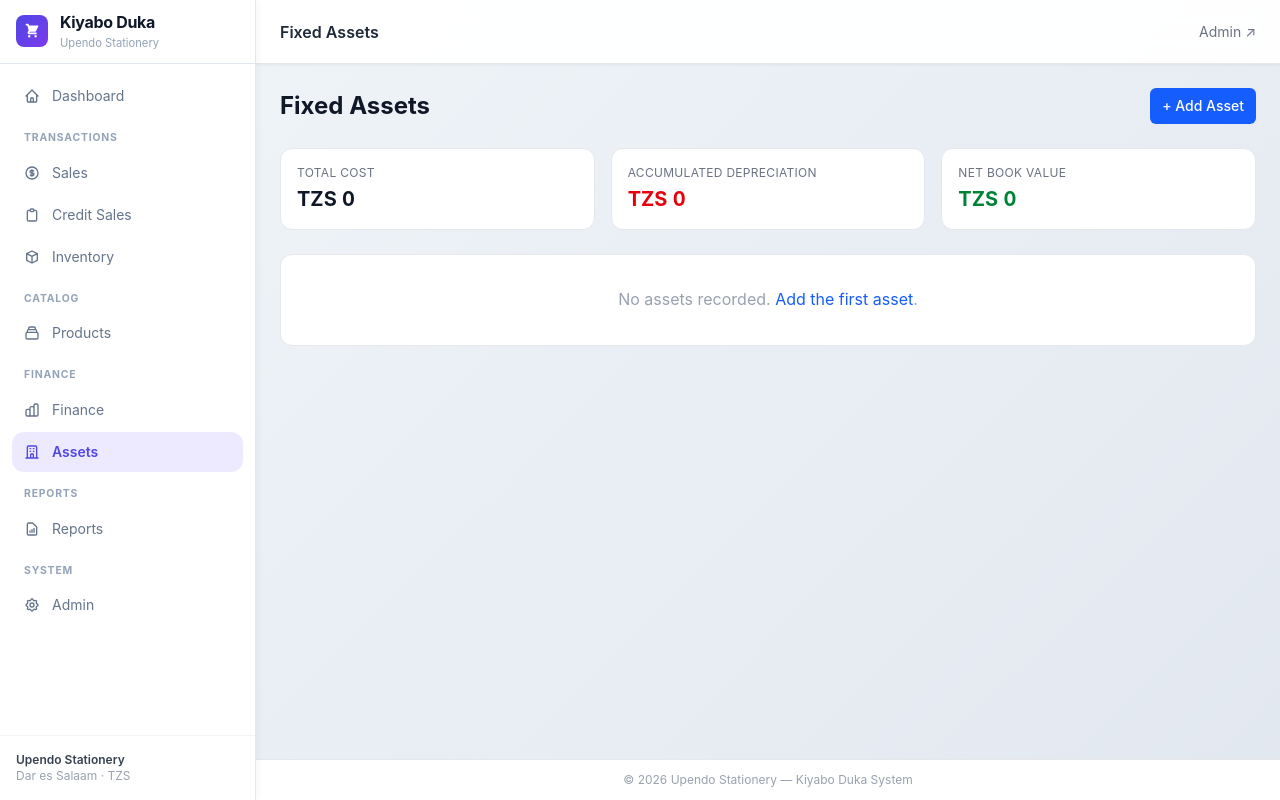
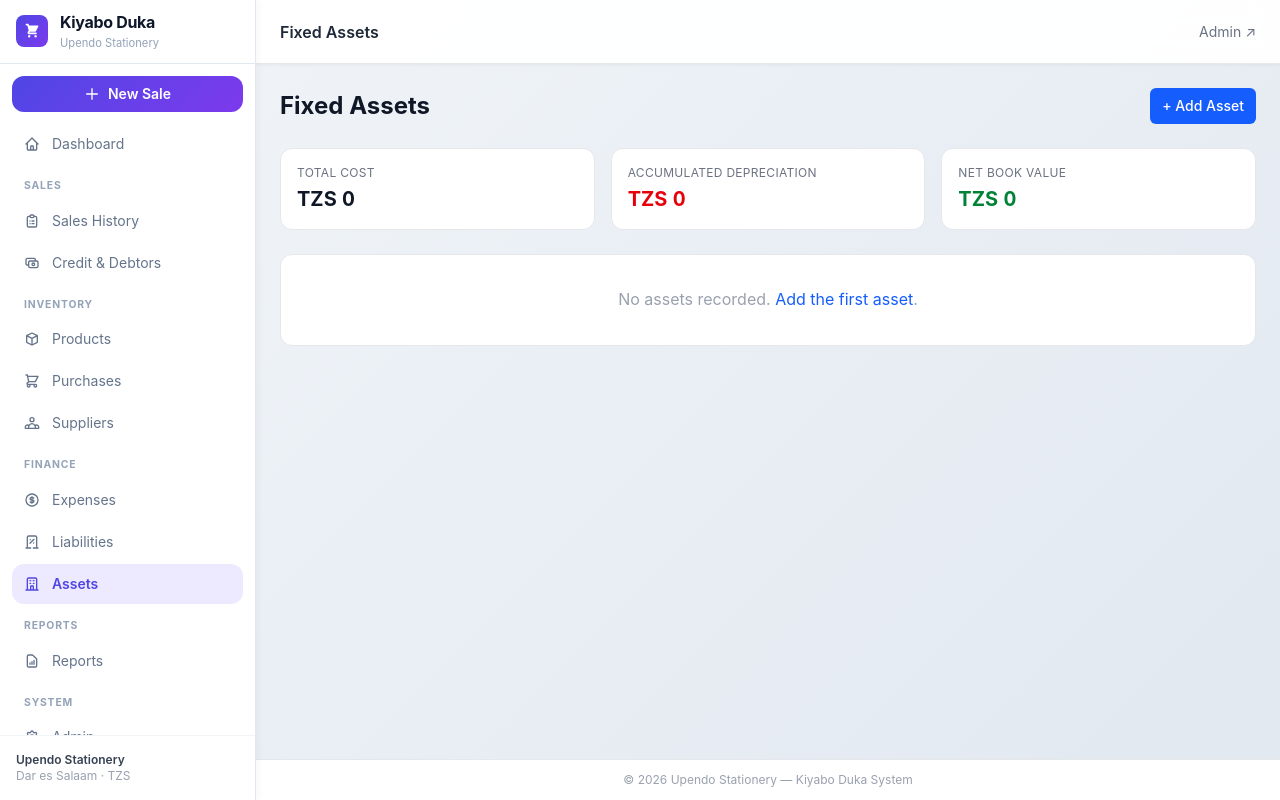
Before and after one commit to kiyaboapp/duka-letu, a Django app: page /assets/ in a window 1280 px wide. Run offline with Django 5.2, Linux system fonts and the light colour scheme; data that the repository does not hold is empty; style sheets or scripts are compiled from the project's sources.

Commit message:
fix(sidebar): complete nav — add Suppliers, Expenses, Liabilities, New Sale CTA

```diff
--- a/templates/base.html
+++ b/templates/base.html
@@ -433,8 +433,18 @@
             </a>
         </div>
 
+        <!-- Quick action -->
+        <div class="px-3 pt-3 pb-1">
+            <a href="{% url 'sales:sale_create' %}"
+               class="flex items-center justify-center gap-2 w-full py-2 rounded-lg text-sm font-semibold text-white no-underline"
+               style="background: linear-gradient(135deg, var(--primary) 0%, #7c3aed 100%);">
+                <svg class="w-4 h-4" fill="none" stroke="currentColor" viewBox="0 0 24 24"><path stroke-linecap="round" stroke-linejoin="round" stroke-width="2" d="M12 4v16m8-8H4"/></svg>
+                New Sale
+            </a>
+        </div>
+
         <!-- Nav -->
-        <nav class="flex-1 overflow-y-auto py-3 px-3 space-y-0.5">
+        <nav class="flex-1 overflow-y-auto py-2 px-3 space-y-0.5">
 
             <a href="{% url 'dashboard:index' %}"
                class="flex items-center gap-3 px-3 py-2.5 rounded-lg text-sm {% if request.resolver_match.app_name == 'dashboard' %}active{% endif %}">
@@ -442,40 +452,52 @@
                 Dashboard
             </a>
 
-            <div class="nav-section-label">Transactions</div>
+            <div class="nav-section-label">Sales</div>
 
             <a href="{% url 'sales:sale_list' %}"
                class="flex items-center gap-3 px-3 py-2.5 rounded-lg text-sm {% if request.resolver_match.app_name == 'sales' %}active{% endif %}">
-                <svg class="w-4 h-4 flex-shrink-0" fill="none" stroke="currentColor" viewBox="0 0 24 24"><path stroke-linecap="round" stroke-linejoin="round" stroke-width="2" d="M12 8c-1.657 0-3 .895-3 2s1.343 2 3 2 3 .895 3 2-1.343 2-3 2m0-8c1.11 0 2.08.402 2.599 1M12 8V7m0 1v8m0 0v1m0-1c-1.11 0-2.08-.402-2.599-1M21 12a9 9 0 11-18 0 9 9 0 0118 0z"/></svg>
-                Sales
+                <svg class="w-4 h-4 flex-shrink-0" fill="none" stroke="currentColor" viewBox="0 0 24 24"><path stroke-linecap="round" stroke-linejoin="round" stroke-width="2" d="M9 5H7a2 2 0 00-2 2v12a2 2 0 002 2h10a2 2 0 002-2V7a2 2 0 00-2-2h-2M9 5a2 2 0 002 2h2a2 2 0 002-2M9 5a2 2 0 012-2h2a2 2 0 012 2m-3 7h3m-3 4h3m-6-4h.01M9 16h.01"/></svg>
+                Sales History
             </a>
 
             <a href="{% url 'credit:index' %}"
                class="flex items-center gap-3 px-3 py-2.5 rounded-lg text-sm {% if request.resolver_match.app_name == 'credit' %}active{% endif %}">
-                <svg class="w-4 h-4 flex-shrink-0" fill="none" stroke="currentColor" viewBox="0 0 24 24"><path stroke-linecap="round" stroke-linejoin="round" stroke-width="2" d="M9 5H7a2 2 0 00-2 2v12a2 2 0 002 2h10a2 2 0 002-2V7a2 2 0 00-2-2h-2M9 5a2 2 0 002 2h2a2 2 0 002-2M9 5a2 2 0 012-2h2a2 2 0 012 2"/></svg>
-                Credit Sales
+                <svg class="w-4 h-4 flex-shrink-0" fill="none" stroke="currentColor" viewBox="0 0 24 24"><path stroke-linecap="round" stroke-linejoin="round" stroke-width="2" d="M17 9V7a2 2 0 00-2-2H5a2 2 0 00-2 2v6a2 2 0 002 2h2m2 4h10a2 2 0 002-2v-6a2 2 0 00-2-2H9a2 2 0 00-2 2v6a2 2 0 002 2zm7-5a2 2 0 11-4 0 2 2 0 014 0z"/></svg>
+                Credit & Debtors
+            </a>
+
+            <div class="nav-section-label">Inventory</div>
+
+            <a href="{% url 'catalog:product_list' %}"
+               class="flex items-center gap-3 px-3 py-2.5 rounded-lg text-sm {% if request.resolver_match.app_name == 'catalog' %}active{% endif %}">
+                <svg class="w-4 h-4 flex-shrink-0" fill="none" stroke="currentColor" viewBox="0 0 24 24"><path stroke-linecap="round" stroke-linejoin="round" stroke-width="2" d="M20 7l-8-4-8 4m16 0l-8 4m8-4v10l-8 4m0-10L4 7m8 4v10M4 7v10l8 4"/></svg>
+                Products
             </a>
 
             <a href="{% url 'inventory:index' %}"
-               class="flex items-center gap-3 px-3 py-2.5 rounded-lg text-sm {% if request.resolver_match.app_name == 'inventory' %}active{% endif %}">
-                <svg class="w-4 h-4 flex-shrink-0" fill="none" stroke="currentColor" viewBox="0 0 24 24"><path stroke-linecap="round" stroke-linejoin="round" stroke-width="2" d="M20 7l-8-4-8 4m16 0l-8 4m8-4v10l-8 4m0-10L4 7m8 4v10M4 7v10l8 4"/></svg>
-                Inventory
+               class="flex items-center gap-3 px-3 py-2.5 rounded-lg text-sm {% if request.resolver_match.app_name == 'inventory' and request.resolver_match.url_name != 'supplier_list' and request.resolver_match.url_name != 'supplier_detail' %}active{% endif %}">
+                <svg class="w-4 h-4 flex-shrink-0" fill="none" stroke="currentColor" viewBox="0 0 24 24"><path stroke-linecap="round" stroke-linejoin="round" stroke-width="2" d="M3 3h2l.4 2M7 13h10l4-8H5.4M7 13L5.4 5M7 13l-2.293 2.293c-.63.63-.184 1.707.707 1.707H17m0 0a2 2 0 100 4 2 2 0 000-4zm-8 2a2 2 0 11-4 0 2 2 0 014 0z"/></svg>
+                Purchases
             </a>
 
-            <div class="nav-section-label">Catalog</div>
-
-            <a href="{% url 'catalog:product_list' %}"
-               class="flex items-center gap-3 px-3 py-2.5 rounded-lg text-sm {% if request.resolver_match.app_name == 'catalog' %}active{% endif %}">
-                <svg class="w-4 h-4 flex-shrink-0" fill="none" stroke="currentColor" viewBox="0 0 24 24"><path stroke-linecap="round" stroke-linejoin="round" stroke-width="2" d="M19 11H5m14 0a2 2 0 012 2v6a2 2 0 01-2 2H5a2 2 0 01-2-2v-6a2 2 0 012-2m14 0V9a2 2 0 00-2-2M5 11V9a2 2 0 012-2m0 0V5a2 2 0 012-2h6a2 2 0 012 2v2M7 7h10"/></svg>
-                Products
+            <a href="{% url 'inventory:supplier_list' %}"
+               class="flex items-center gap-3 px-3 py-2.5 rounded-lg text-sm {% if request.resolver_match.url_name == 'supplier_list' or request.resolver_match.url_name == 'supplier_detail' %}active{% endif %}">
+                <svg class="w-4 h-4 flex-shrink-0" fill="none" stroke="currentColor" viewBox="0 0 24 24"><path stroke-linecap="round" stroke-linejoin="round" stroke-width="2" d="M17 20h5v-2a3 3 0 00-5.356-1.857M17 20H7m10 0v-2c0-.656-.126-1.283-.356-1.857M7 20H2v-2a3 3 0 015.356-1.857M7 20v-2c0-.656.126-1.283.356-1.857m0 0a5.002 5.002 0 019.288 0M15 7a3 3 0 11-6 0 3 3 0 016 0z"/></svg>
+                Suppliers
             </a>
 
             <div class="nav-section-label">Finance</div>
 
-            <a href="{% url 'finance:index' %}"
-               class="flex items-center gap-3 px-3 py-2.5 rounded-lg text-sm {% if request.resolver_match.app_name == 'finance' %}active{% endif %}">
-                <svg class="w-4 h-4 flex-shrink-0" fill="none" stroke="currentColor" viewBox="0 0 24 24"><path stroke-linecap="round" stroke-linejoin="round" stroke-width="2" d="M9 19v-6a2 2 0 00-2-2H5a2 2 0 00-2 2v6a2 2 0 002 2h2a2 2 0 002-2zm0 0V9a2 2 0 012-2h2a2 2 0 012 2v10m-6 0a2 2 0 002 2h2a2 2 0 002-2m0 0V5a2 2 0 012-2h2a2 2 0 012 2v14a2 2 0 01-2 2h-2a2 2 0 01-2-2z"/></svg>
-                Finance
+            <a href="{% url 'finance:expense_list' %}"
+               class="flex items-center gap-3 px-3 py-2.5 rounded-lg text-sm {% if request.resolver_match.url_name == 'expense_list' or request.resolver_match.url_name == 'expense_detail' or request.resolver_match.url_name == 'expense_create' %}active{% endif %}">
+                <svg class="w-4 h-4 flex-shrink-0" fill="none" stroke="currentColor" viewBox="0 0 24 24"><path stroke-linecap="round" stroke-linejoin="round" stroke-width="2" d="M12 8c-1.657 0-3 .895-3 2s1.343 2 3 2 3 .895 3 2-1.343 2-3 2m0-8c1.11 0 2.08.402 2.599 1M12 8V7m0 1v8m0 0v1m0-1c-1.11 0-2.08-.402-2.599-1M21 12a9 9 0 11-18 0 9 9 0 0118 0z"/></svg>
+                Expenses
+            </a>
+
+            <a href="{% url 'finance:liability_list' %}"
+               class="flex items-center gap-3 px-3 py-2.5 rounded-lg text-sm {% if request.resolver_match.url_name == 'liability_list' or request.resolver_match.url_name == 'liability_detail' %}active{% endif %}">
+                <svg class="w-4 h-4 flex-shrink-0" fill="none" stroke="currentColor" viewBox="0 0 24 24"><path stroke-linecap="round" stroke-linejoin="round" stroke-width="2" d="M9 14l6-6m-5.5.5h.01m4.99 5h.01M19 21V5a2 2 0 00-2-2H7a2 2 0 00-2 2v16m14 0h2m-2 0h-5m-9 0H3m2 0h5"/></svg>
+                Liabilities
             </a>
 
             <a href="{% url 'assets:index' %}"
```
